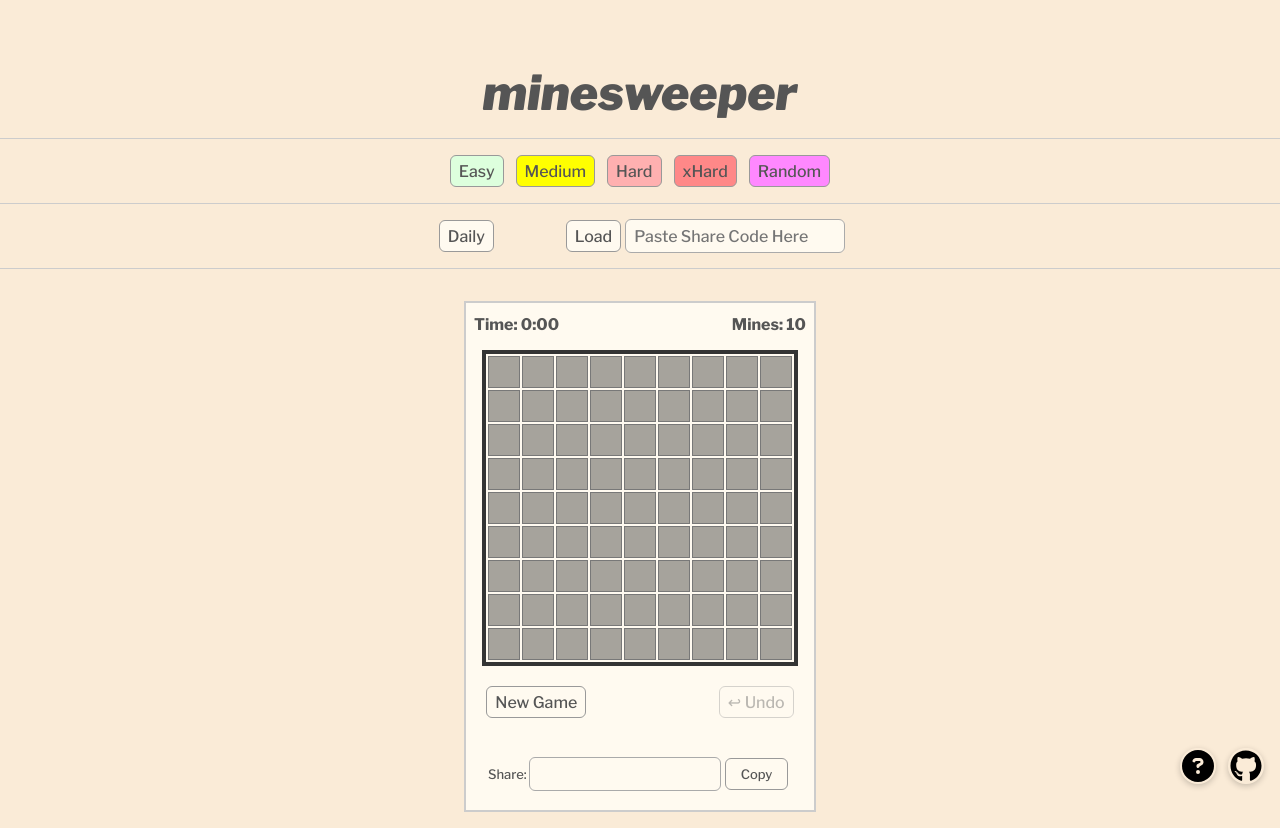
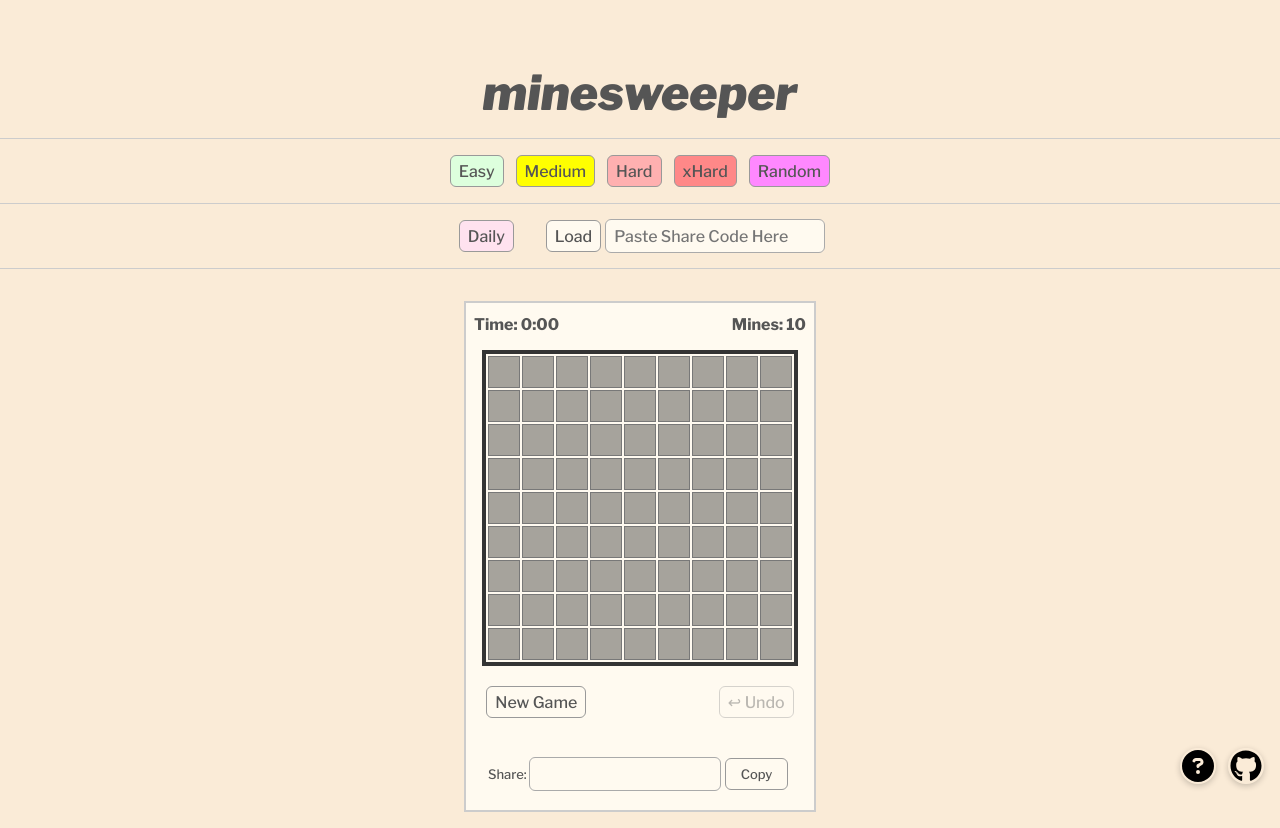
Before and after one commit to wizhe/minesweeper, a React (Create React App) app in the folder web/: page / in a window 1280 px wide. Built offline with nearby package versions, Linux system fonts and the light colour scheme.

Commit message:
Adjusted Daily Button

```diff
--- a/web/src/components/WebGame.tsx
+++ b/web/src/components/WebGame.tsx
@@ -58,7 +58,7 @@ export default function WebGame() {
           />
         </div>
 
-        {/* status + board + share + undo */}
+        {/* status & board + share & undo */}
         <div className="game-board-wrapper" onContextMenu={e => { e.preventDefault(); }}>
           <StatusBar displayTime={displayTime} bombsLeft={bombsLeft}  gameStatus={gameStatus} />
           <Board
--- a/web/src/components/controls/CodeLoader.tsx
+++ b/web/src/components/controls/CodeLoader.tsx
@@ -11,12 +11,13 @@ interface CodeLoaderProps {
 export default function CodeLoader({ importCode, setImportCode, loadGame }: CodeLoaderProps) {
   return (
     <div>
-      <button onClick={() => loadGame(importCode)}>Load</button>
+      <button className="load-button" onClick={() => loadGame(importCode)}>Load</button>
       <input
         type="text"
         placeholder="Paste Share Code Here"
         value={importCode}
         onChange={e => setImportCode(e.target.value)}
+        className="load-input-box"
       />
     </div>
   );
--- a/web/src/components/controls/DailyButton.tsx
+++ b/web/src/components/controls/DailyButton.tsx
@@ -3,5 +3,5 @@
 import React from "react";
 
 export default function DailyButton({ loadDaily }: { loadDaily(): void }) {
-  return <button onClick={loadDaily}>Daily</button>;
+  return <button className="daily-button" onClick={loadDaily}>Daily</button>;
 }
--- a/web/src/styles/WebGame.css
+++ b/web/src/styles/WebGame.css
@@ -103,15 +103,18 @@ input {
   border-bottom:#ccc solid 1px;
 }
 .loader-bar {
-  gap: 64px;
+  gap: 24px;
   border-bottom:#ccc solid 1px;
 }
-.loader-bar input {
+.load-input-box {
   background-color: var(--sub-background-color);
   user-select: text;
 }
-.loader-bar button {
+.load-button {
   background-color: var(--sub-background-color);
+}
+.daily-button {
+  background-color: #ffe2ef;
 }
 
 .status-bar {
```
